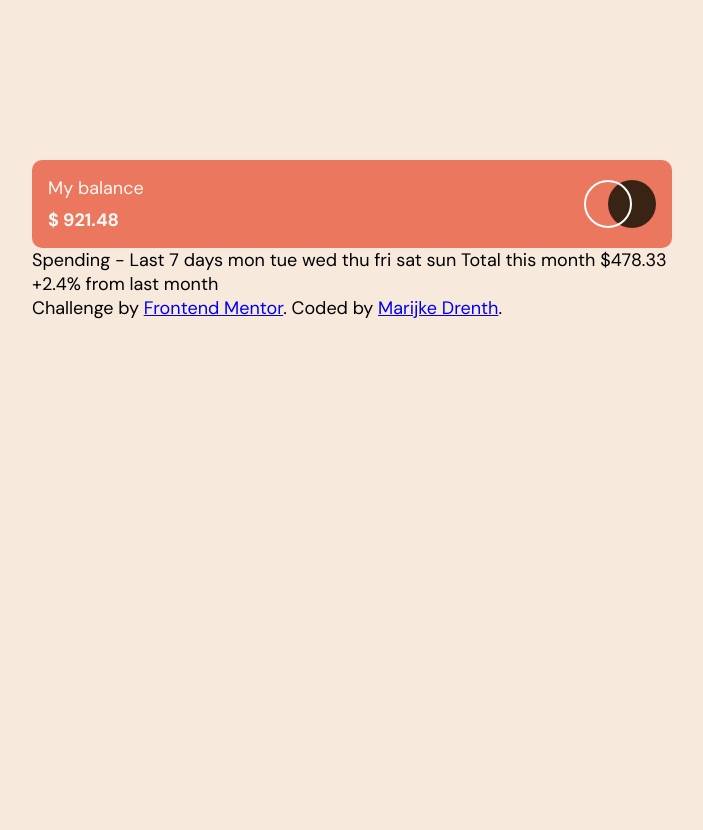
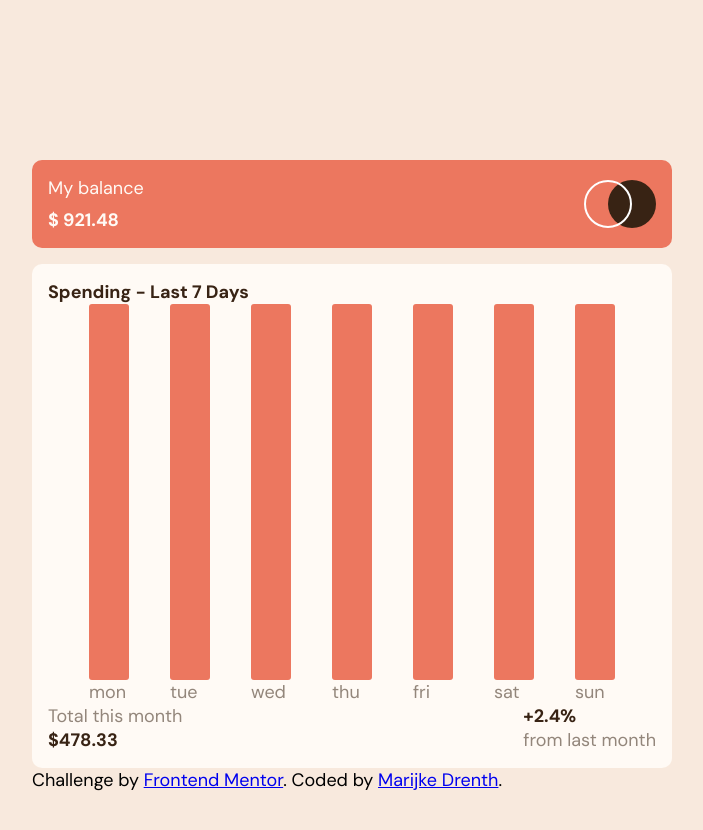
Before and after one commit to mldrenth/expenses_chart_component, a React (Create React App) app: page / in a window 1280 px wide. Shown: the top 830 px of the page, without its empty margins (288-991 px from the left). Before the commit the page ends 800 px from the top, so only its background shows below. Built offline with nearby package versions, Linux system fonts and the light colour scheme.

Commit message:
Add basic spending overview card

```diff
--- a/src/App.tsx
+++ b/src/App.tsx
@@ -2,6 +2,7 @@ import React from 'react';
 import logo from './logo.svg';
 import Balance from './components/Balance';
 import './styles/App.scss';
+import SpendingOverview from './components/SpendingOverview';
 
 function App() {
   return (
@@ -18,24 +19,7 @@ function App() {
           </head>
           <body>
             <Balance balance={921.48} />
-
-
-            Spending - Last 7 days
-
-            mon
-            tue
-            wed
-            thu
-            fri
-            sat
-            sun
-
-            Total this month
-            $478.33
-
-            +2.4%
-            from last month
-
+      <SpendingOverview/>
             <div className="attribution">
               Challenge by <a href="https://www.frontendmentor.io?ref=challenge" target="_blank">Frontend Mentor</a>.
               Coded by <a href="#">Marijke Drenth</a>.
--- /dev/null
+++ b/src/components/Bar.tsx
@@ -0,0 +1,11 @@
+import React from 'react'
+import '../styles/components/Bar.scss'
+import { SpendingProps } from '../interfaces'
+
+const Bar = ({ day, amount }: SpendingProps) => {
+    return (
+        <div className='bar-container flex flex-column'><div className='bar'></div><p className='text-medium-brown'>{day}</p></div>
+    )
+}
+
+export default Bar
--- /dev/null
+++ b/src/components/SpendingOverview.tsx
@@ -0,0 +1,31 @@
+import { useState } from 'react';
+import '../styles/components/SpendingOverview.scss'
+import data from '../data.json'
+import { SpendingProps } from '../interfaces';
+import Bar from './Bar';
+
+
+
+
+const SpendingOverview = () => {
+    const [weeklySpending, setWeeklySpending] = useState<SpendingProps[]>(data)
+
+    const bars = () => {
+        return weeklySpending.map(entry => {
+            return <Bar day={entry.day} amount={entry.amount} />
+        })
+    }
+
+    return (
+        <div className='overview-card'>
+            <p className='font-bold text-dark-brown'>Spending - Last 7 Days</p>
+            <div className='flex justify-content-evenly'>{bars()}</div>
+            <div></div>
+            <div className='flex flex-row justify-content-between'>
+                <div><p className='text-medium-brown'>Total this month
+                </p><p className='font-bold text-dark-brown'>$478.33</p></div> <div className='flex flex-column'><p className='font-bold text-dark-brown'>+2.4%</p><p className='text-medium-brown'>from last month</p></div></div>
+        </div>
+    )
+}
+
+export default SpendingOverview;
--- /dev/null
+++ b/src/interfaces.ts
@@ -0,0 +1,5 @@
+
+export interface SpendingProps {
+    day: string
+    amount: number
+}
--- a/src/styles/App.scss
+++ b/src/styles/App.scss
@@ -1,5 +1,5 @@
 @use 'variables';
-@import-normalize;
+
 
 body {
   font-size: variables.$primaryFontSize;
@@ -18,6 +18,14 @@ p {
   margin: 0;
 }
 
+.text-dark-brown {
+  color: variables.$neutralDarkBrown
+}
+
+.text-medium-brown {
+  color: variables.$neutralMediumBrown
+}
+
 .flex {
   display: flex;
 }
@@ -34,6 +42,10 @@ p {
   justify-content: space-between;
 }
 
+.justify-content-evenly {
+  justify-content: space-evenly;
+}
+
 .mb-half {
   margin-bottom: 0.5rem;
 }
--- /dev/null
+++ b/src/styles/components/Bar.scss
@@ -0,0 +1,12 @@
+@use '../variables';
+
+.bar-container {
+    height: 50vh;
+}
+
+.bar {
+    background-color: variables.$primaryRed;
+    width: 2.5rem;
+    height: 100%;
+    border-radius: 3px;
+}
--- /dev/null
+++ b/src/styles/components/SpendingOverview.scss
@@ -0,0 +1,8 @@
+@use '../variables';
+
+.overview-card {
+    background-color: variables.$neutralPaleOrange;
+    border-radius: 10px;
+    padding: 1rem;
+    margin-top: 1rem;
+}
```
Also changed, not shown: src/data.json (renamed from data.json).
